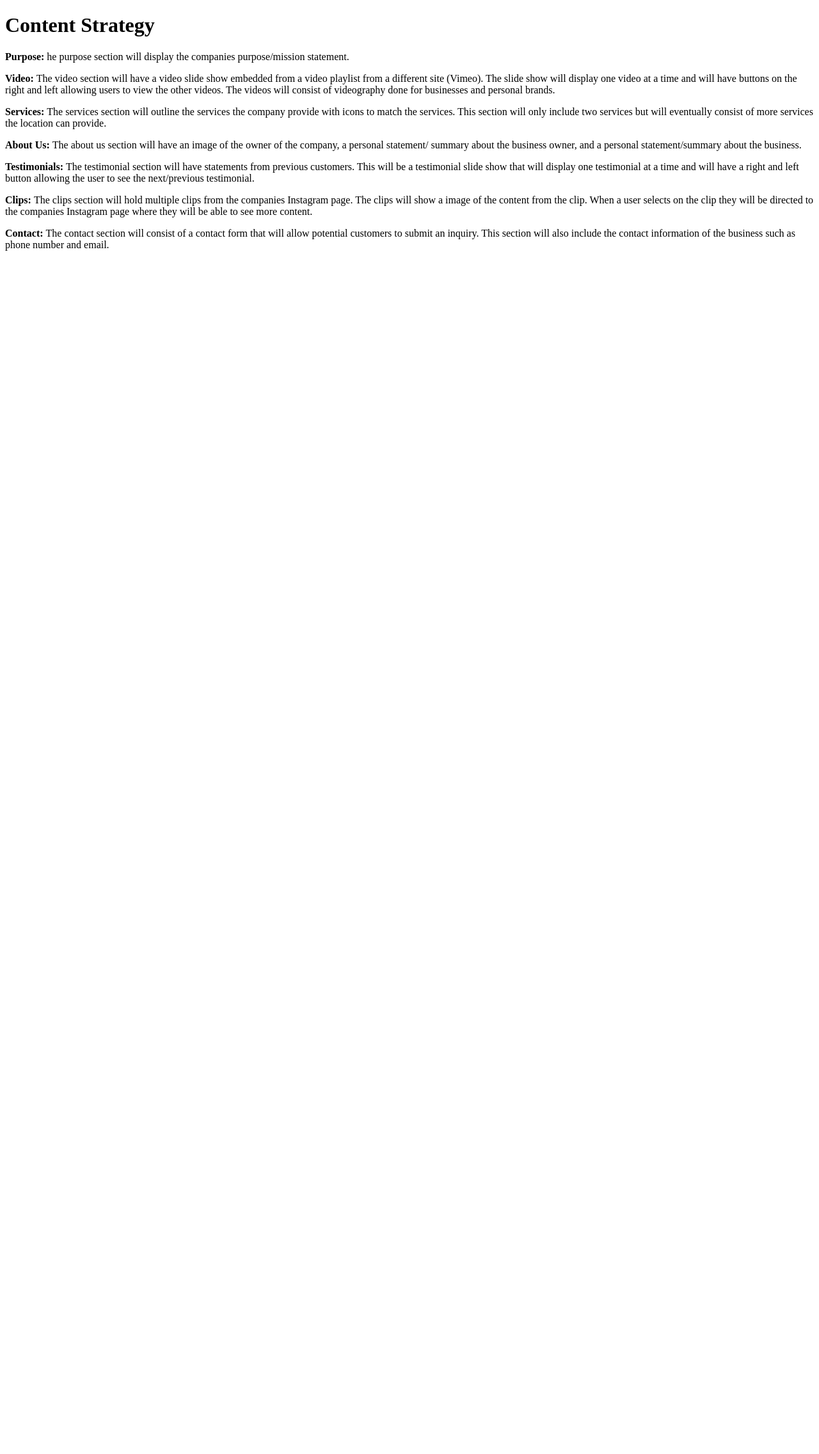
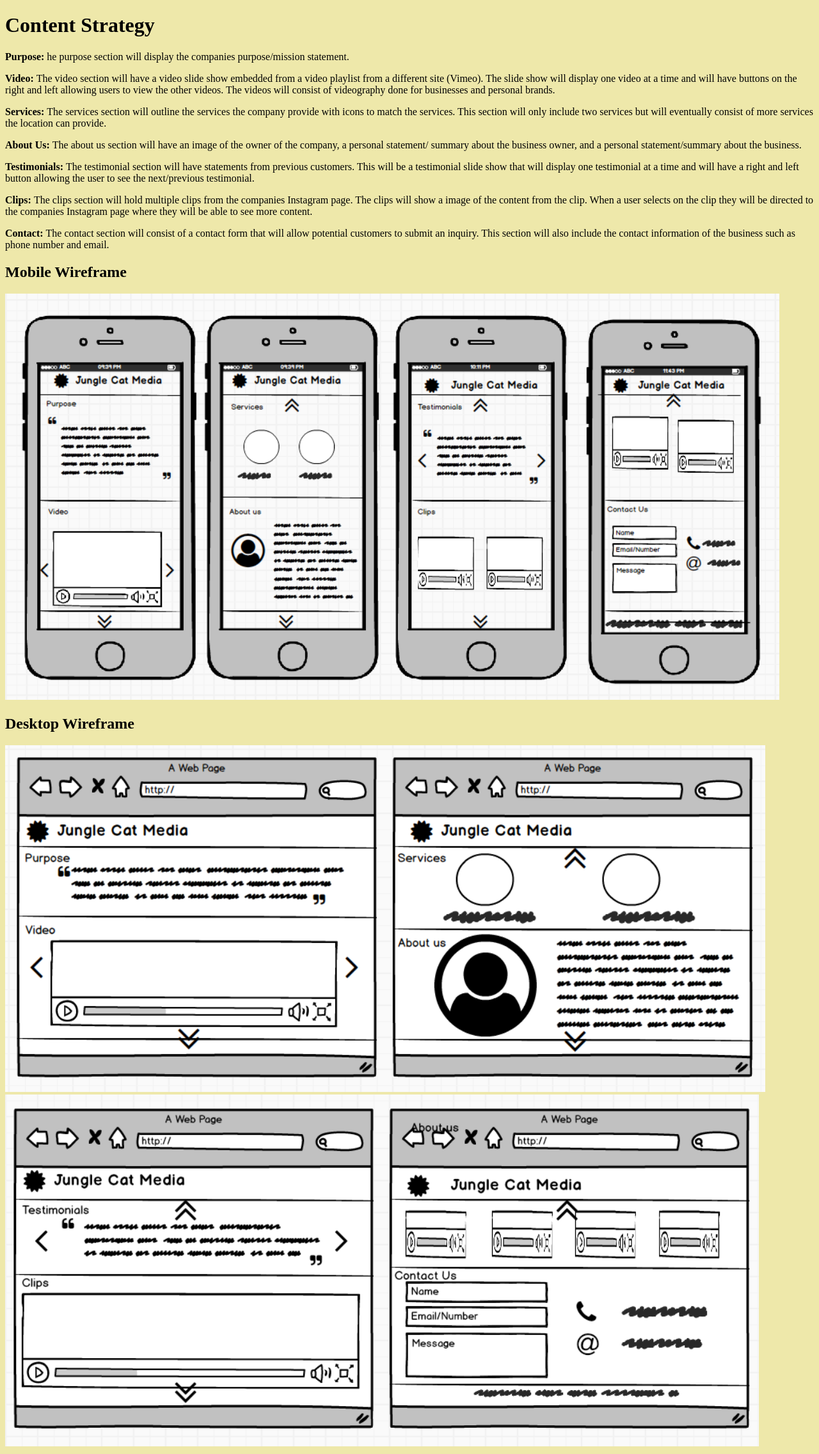
Before and after one commit to floribellaponce/jungle-cat-media, a PHP site: page /milestone-2.php in a window 1280 px wide. Shown: the whole page at 64% size. Before the commit the page ends 392 px from the top, so only its background shows below. Run offline with PHP 8.4, Linux system fonts and the light colour scheme.

Commit message:
added wireframe images to php file and added bgcolor

```diff
--- a/public_html/documentation/milestone-2.php
+++ b/public_html/documentation/milestone-2.php
@@ -4,7 +4,7 @@
 	<meta charset="UTF-8">
 	<title>Milestone 2</title>
 </head>
-<body>
+<body bgcolor="#eee8aa">
 <h1>Content Strategy</h1>
 <p><strong>Purpose: </strong> he purpose section will display the companies purpose/mission statement. </p>
 <p><strong>Video: </strong>The video section will have a video slide show embedded from a video playlist from a different site (Vimeo).
@@ -22,5 +22,14 @@ This section will only include two services but will eventually consist of more
 	companies Instagram page where they will be able to see more content.</p>
 <p><strong>Contact: </strong>The contact section will consist of a contact form that will allow potential customers to
 	submit an inquiry. This section will also include the contact information of the business such as phone number and email. </p>
+<div>
+	<h2>Mobile Wireframe</h2>
+	<img src="wireframes/MobileWireFrame.PNG" alt="mobile wireframes">
+</div>
+<div>
+	<h2>Desktop Wireframe</h2>
+	<img src="wireframes/Desktop1and2.PNG" alt="desktop wireframe">
+	<img src="wireframes/Desktop3and4.PNG" alt="desktop wireframe 2">
+</div>
 </body>
 </html>
```
